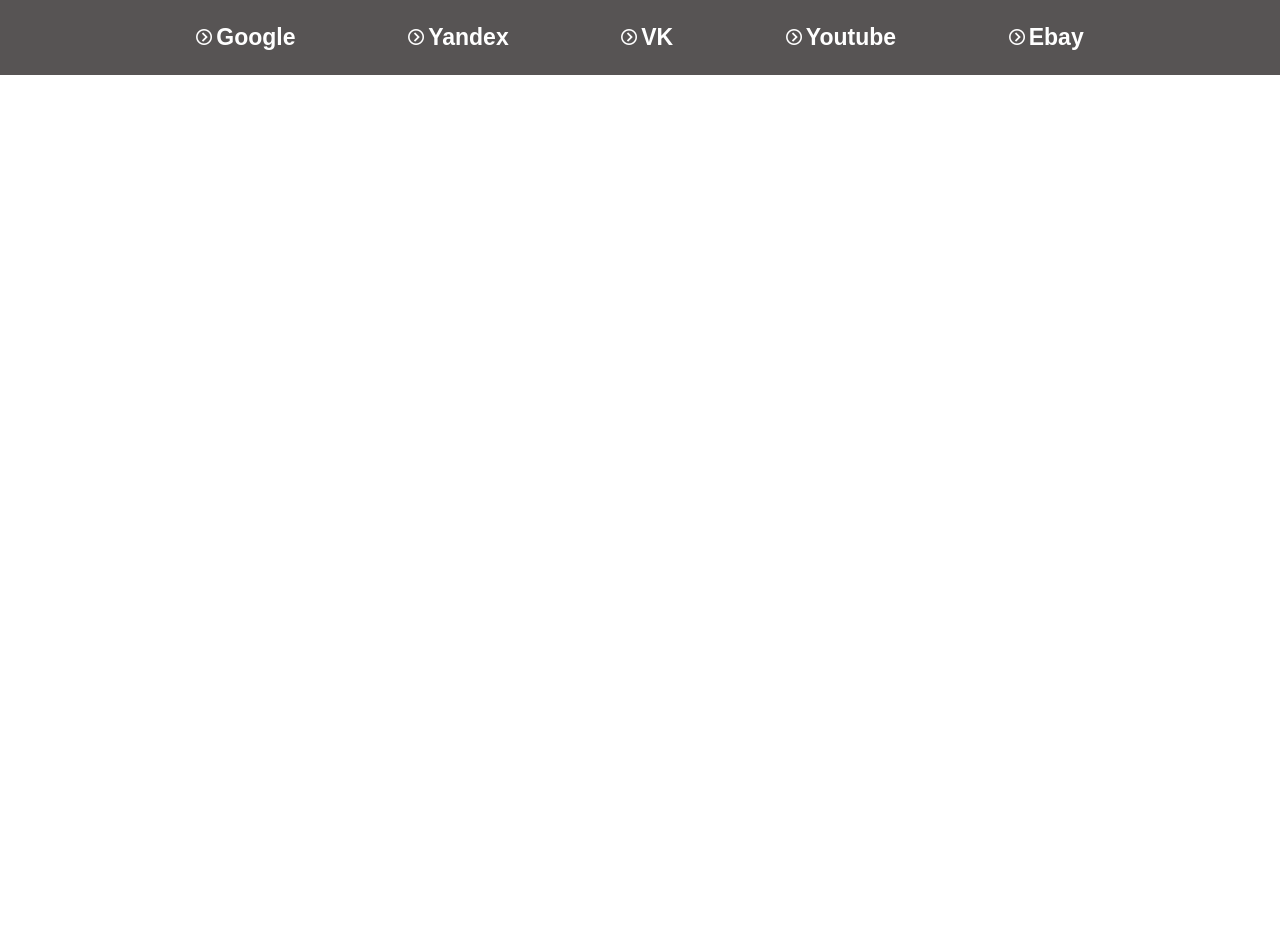
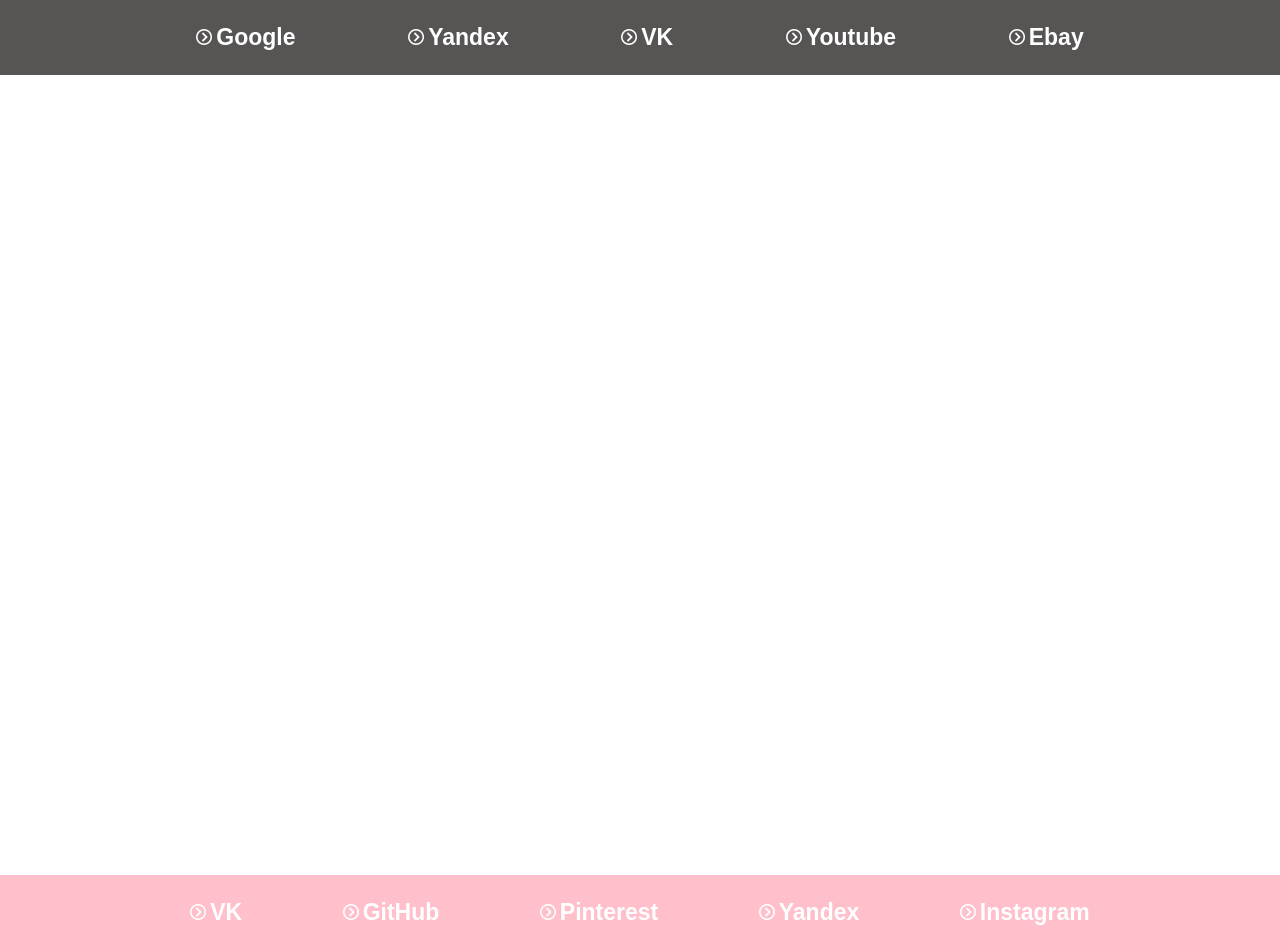
Before and after one commit to elus1vee/Yablonski_Aliaksandr, a plain HTML site: page Homework__8/index.html in a window 1280 px wide. Before the commit the page ends 800 px from the top, so only its background shows below. Drawn offline with Linux system fonts and the light colour scheme.

Commit message:
add footer

```diff
--- a/Homework__8/css/style.css
+++ b/Homework__8/css/style.css
@@ -1,8 +1,8 @@
 @charset "UTF-8";
-@import url(/css/nullstyle.css);
+@import url(nullstyle.css);
 /* ------------------------------------------- */
 
-header {
+header, footer {
   display: flex;
   justify-content: center;
   align-items: center;
@@ -10,27 +10,32 @@ header {
   background-color: rgb(87, 84, 84);
 }
 
-.header__nav {
+footer {
+  background-color: pink;
+  margin-top: 100vh;
+}
+
+.header__nav, .footer__nav {
   width: 1000px;
   display: flex;
   justify-content: center;
 }
 
-.header__ul {
+.header__ul, .footer__ul {
   padding: 10px 0px;
   display: flex;
   justify-content: space-around;
   width: 100%;
 }
-.header__a {
+.header__a, .footer__a {
   color: white;
   font-family: Arial, Helvetica, sans-serif;
   font-weight: bold;
-  background: url("/img/arrow-28-16.png") left no-repeat;
+  background: url("../img/arrow-28-16.png") left no-repeat;
   padding-left: 20px;
   font-size: 23px;
 }
-.header__a:hover {
+.header__a:hover, .footer_a:hover {
   color: rgba(224, 33, 137, 0.85);
-  background: url("/img/arrow-28-16\ pink.png") left no-repeat;
+  background: url("../img/arrow-28-16\ pink.png") left no-repeat;
 }
--- a/Homework__8/index.html
+++ b/Homework__8/index.html
@@ -10,14 +10,15 @@
     />
     <!-- Запрет индексации страницы полностью -->
     <meta name="robots" content="none" />
-    <link rel="stylesheet" href="/css/style.css" />
-    <!-- Подключение JS -->
-    <script src="/js/main.js" defer></script>
+    <link rel="stylesheet" href="css/style.css" />
 
     <!-- Редирект (перезагрузка) страницы -->
     <!-- Задержка в секундах; url = Адрес сайта/страницы-->
     <!-- <meta http-equiv="refresh" content="3; url=https://google.com"> -->
   </head>
 
-  <body></body>
+  <body>
+    <!-- Подключение JS -->
+    <script src="js/main.js" defer></script>
+  </body>
 </html>
--- a/Homework__8/js/main.js
+++ b/Homework__8/js/main.js
@@ -32,3 +32,40 @@ a.forEach((item, index) => {
   item.href = headerArray[index].href;
   item.innerText = headerArray[index].name;
 });
+
+// footer logic
+
+const footerArray = [
+  { name: "VK", href: "http://vk.com" },
+  { name: "GitHub", href: "http://github.com" },
+  { name: "Pinterest", href: "http://pinterest.com" },
+  { name: "Yandex", href: "http://yandex.com" },
+  { name: "Instagram", href: "http://instagram.com" },
+];
+
+let footer = document.createElement("footer");
+let footerNav = document.createElement("nav");
+footerNav.className = "footer__nav";
+let footerUl = document.createElement("ul");
+footerUl.className = "footer__ul";
+let footerLi = [];
+for (let i = 0; i < headerArray.length; i++) {
+  footerLi[i] = document.createElement("li");
+  footerLi[i].className = "footer__li";
+}
+let footerA = [];
+for (let i = 0; i < footerArray.length; i++) {
+    footerA[i] = document.createElement("a");
+    footerA[i].className = "footer__a";
+}
+
+document.body.append(footer);
+document.getElementsByTagName("footer")[0].append(footerNav);
+document.getElementsByTagName("nav")[1].append(footerUl);
+
+footerLi.forEach((item) => document.getElementsByTagName("ul")[1].prepend(item));
+footerA.forEach((item, index) => {
+  document.getElementsByTagName("li")[index + headerArray.length].append(item);
+  item.href = footerArray[index].href;
+  item.innerText = footerArray[index].name;
+});
```
